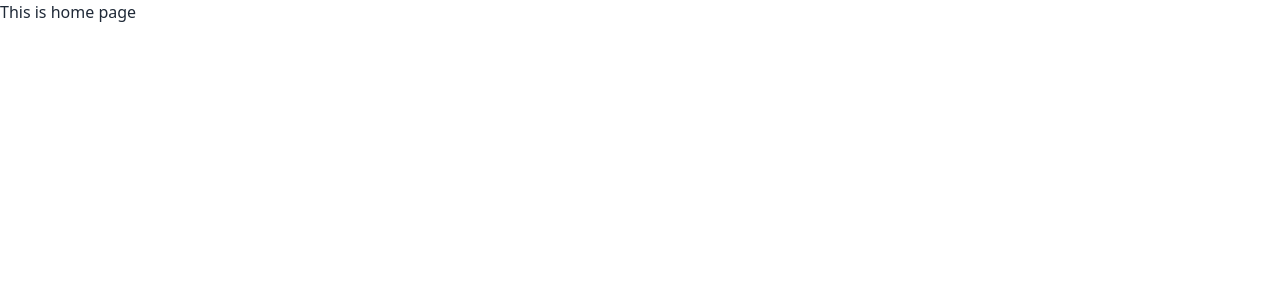
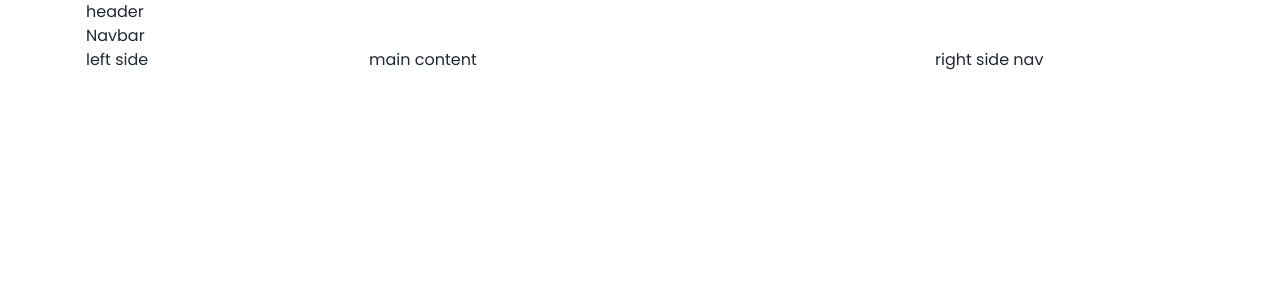
Before and after one commit to mdenjamulislam/react-dragon-news, a React (Vite) app: page / in a window 1280 px wide. Shown: the top 300 px of the page. Built offline with nearby package versions, Linux system fonts and the light colour scheme.

Commit message:
Home page layout added

```diff
--- a/src/index.css
+++ b/src/index.css
@@ -1,3 +1,6 @@
+@import url('https://fonts.googleapis.com/css2?family=Poppins:ital,wght@0,100;0,200;0,300;0,400;0,500;0,600;0,700;0,800;0,900;1,100;1,200;1,300;1,400;1,500;1,600;1,700;1,800;1,900&family=Roboto:ital,wght@0,100;0,300;0,400;0,500;0,700;0,900;1,100;1,300;1,400;1,500;1,700;1,900&display=swap');
+
+
 @tailwind base;
 @tailwind components;
 @tailwind utilities;
--- a/src/layout/Root.jsx
+++ b/src/layout/Root.jsx
@@ -3,7 +3,7 @@ import { Outlet } from 'react-router-dom';
 
 const Root = () => {
     return (
-        <div>
+        <div className='container font-poppins'>
             <Outlet/>
         </div>
     );
--- a/src/pages/Home/Home.jsx
+++ b/src/pages/Home/Home.jsx
@@ -1,9 +1,25 @@
+import LeftSidenav from "../LeftSideNav/LeftSidenav";
+import RightSideNav from "../RightSideNav/RightSideNav";
+import Header from "../shared/Header";
+import Navbar from "../shared/Navbar";
 
 
 const Home = () => {
     return (
         <div>
-            <h2>This is home page</h2>
+            <Header />
+            <Navbar/>
+            <div className="grid grid-cols-1 lg:grid-cols-4 gap-6">
+                <div>
+                    <LeftSidenav/>
+                </div>
+                <div className="lg:col-span-2">
+                    <h2>main content</h2>
+                </div>
+                <div>
+                    <RightSideNav/>
+                </div>
+            </div>
         </div>
     );
 };
--- /dev/null
+++ b/src/pages/LeftSideNav/LeftSidenav.jsx
@@ -0,0 +1,11 @@
+
+
+const LeftSidenav = () => {
+    return (
+        <div>
+           left side
+        </div>
+    );
+};
+
+export default LeftSidenav;
--- /dev/null
+++ b/src/pages/RightSideNav/RightSideNav.jsx
@@ -0,0 +1,11 @@
+import React from 'react';
+
+const RightSideNav = () => {
+    return (
+        <div>
+            right side nav
+        </div>
+    );
+};
+
+export default RightSideNav;
--- /dev/null
+++ b/src/pages/shared/Header.jsx
@@ -0,0 +1,10 @@
+
+const Header = () => {
+    return (
+        <div>
+            header
+        </div>
+    );
+};
+
+export default Header;
--- /dev/null
+++ b/src/pages/shared/Navbar.jsx
@@ -0,0 +1,11 @@
+
+
+const Navbar = () => {
+    return (
+        <div>
+            Navbar
+        </div>
+    );
+};
+
+export default Navbar;
--- a/tailwind.config.js
+++ b/tailwind.config.js
@@ -5,7 +5,21 @@ export default {
     "./src/**/*.{js,ts,jsx,tsx}",
   ],
   theme: {
-    extend: {},
+    extend: {
+      fontFamily: {
+        poppins: "'Poppins', sans-serif",
+      }
+    },
+    container: {
+      center: true,
+      padding: "1rem",
+      screens: {
+        sm: "100%",
+        md: "100%",
+        lg: "1024px",
+        xl: "1140px",
+      },
+    }
   },
   plugins: [require("daisyui")],
 }
```
Also changed, not shown: src/assets/images/logo.png (added).
